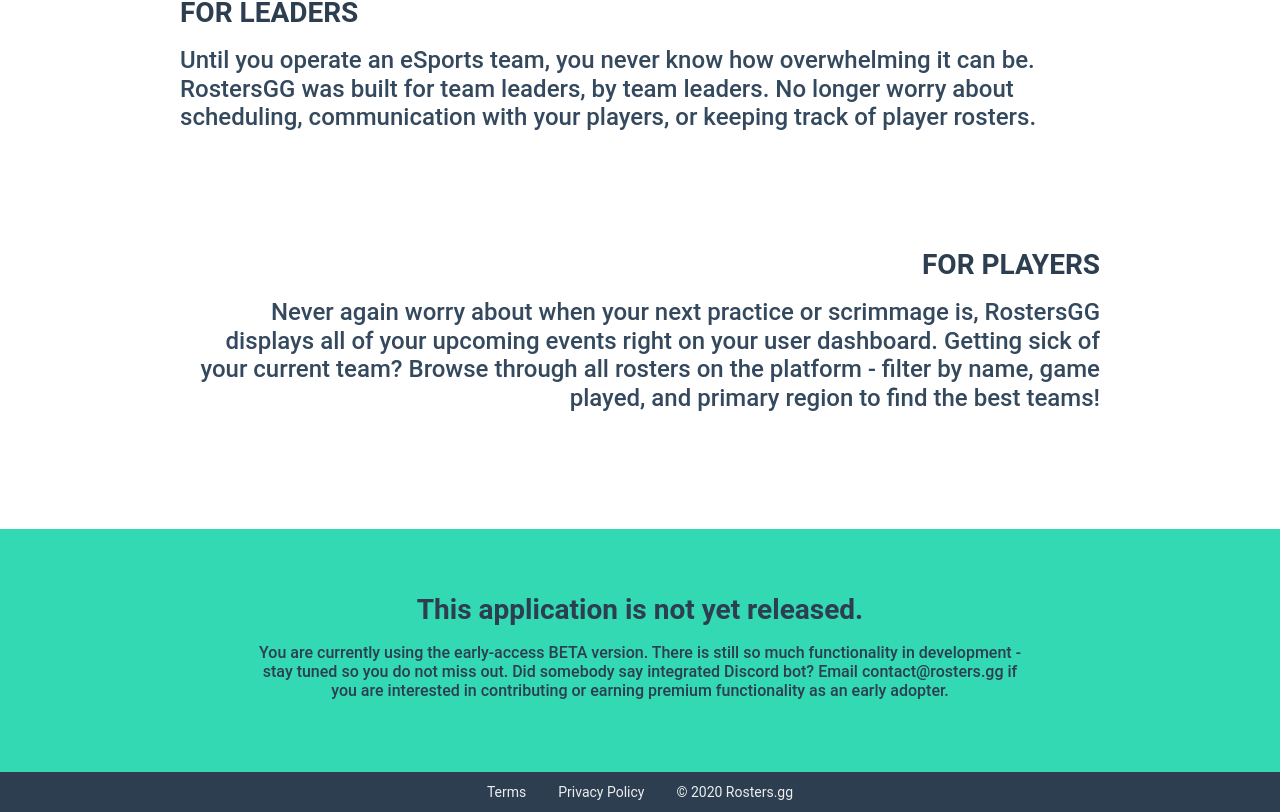
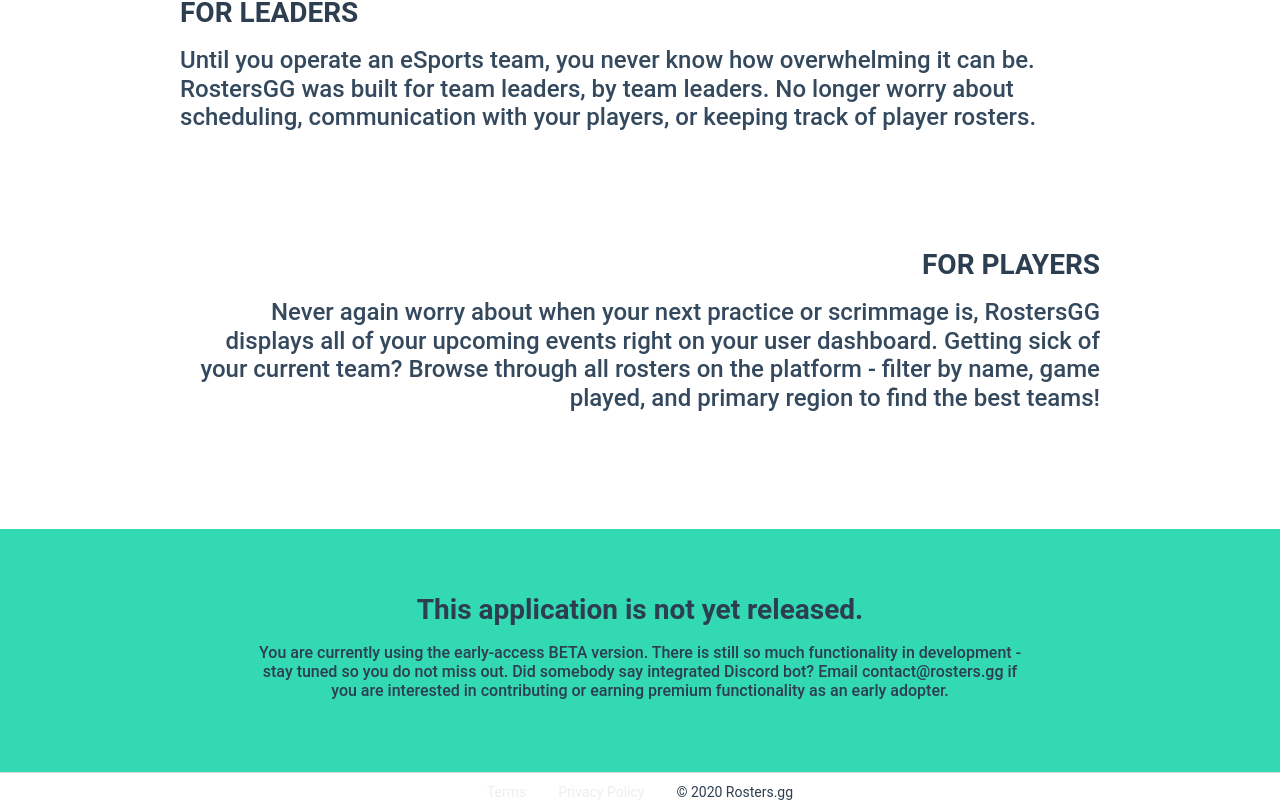
Before and after one commit to Yuanionrings/RostersGG-1, a React (Create React App) app in the folder client/: page / in a window 1280 px wide. Shown: the part 999-1811 px from the top of the page. Built offline with nearby package versions, Linux system fonts and the light colour scheme.

Commit message:
Dashboard style changes

```diff
--- a/client/src/App.css
+++ b/client/src/App.css
@@ -234,12 +234,6 @@ _______________________________________
             .dashboard-container .content .display-box p {
                 margin: 0;
             }
-            .dashboard-container .content .display-box hr {
-                border-top: 1px solid #95A5A6;
-                margin-top: 1rem;
-                margin-left: -1rem;
-                margin-right: -1rem;
-            }
             .dashboard-container .content .display-box a {
                 color: #33d9b2;
                 text-decoration: none;
@@ -253,7 +247,7 @@ _______________________________________
                 background: #ffffff;
             }
             .dashboard-container .content .display-box thead th {
-                border-bottom: 2px solid #B4BAB8;
+                border-bottom: 1px solid #D8D8D8;
                 border-left: none;
                 border-right: none;
                 border-top: none
@@ -262,10 +256,11 @@ _______________________________________
                 background: #ffffff;
             }
             .dashboard-container .content .display-box th {
-                border-top: 1px solid #95A5A6;
+                border-top: none;
             }
             .dashboard-container .content .display-box td {
-                border-top: 1px solid #95A5A6;
+                padding: 0.25rem 0.75rem;
+                border-top: none;
             }
 
 
@@ -321,8 +316,8 @@ _______________________________________
     z-index: 6499;
 }
 .footer-bottom {
-    background: #2C3E50;
-    color: #ECEEEF;
+    background: #ffffff;
+    color: #2C3E50;
     font-size: 14px;
     display: flex;
     align-items: center;
@@ -332,6 +327,7 @@ _______________________________________
     width: 100%;
     bottom: 0;
     z-index: 6500;
+    border-top: 1px solid #D8D8D8;
 }
     .footer-bottom a {
         color: #ECEEEF;
```
